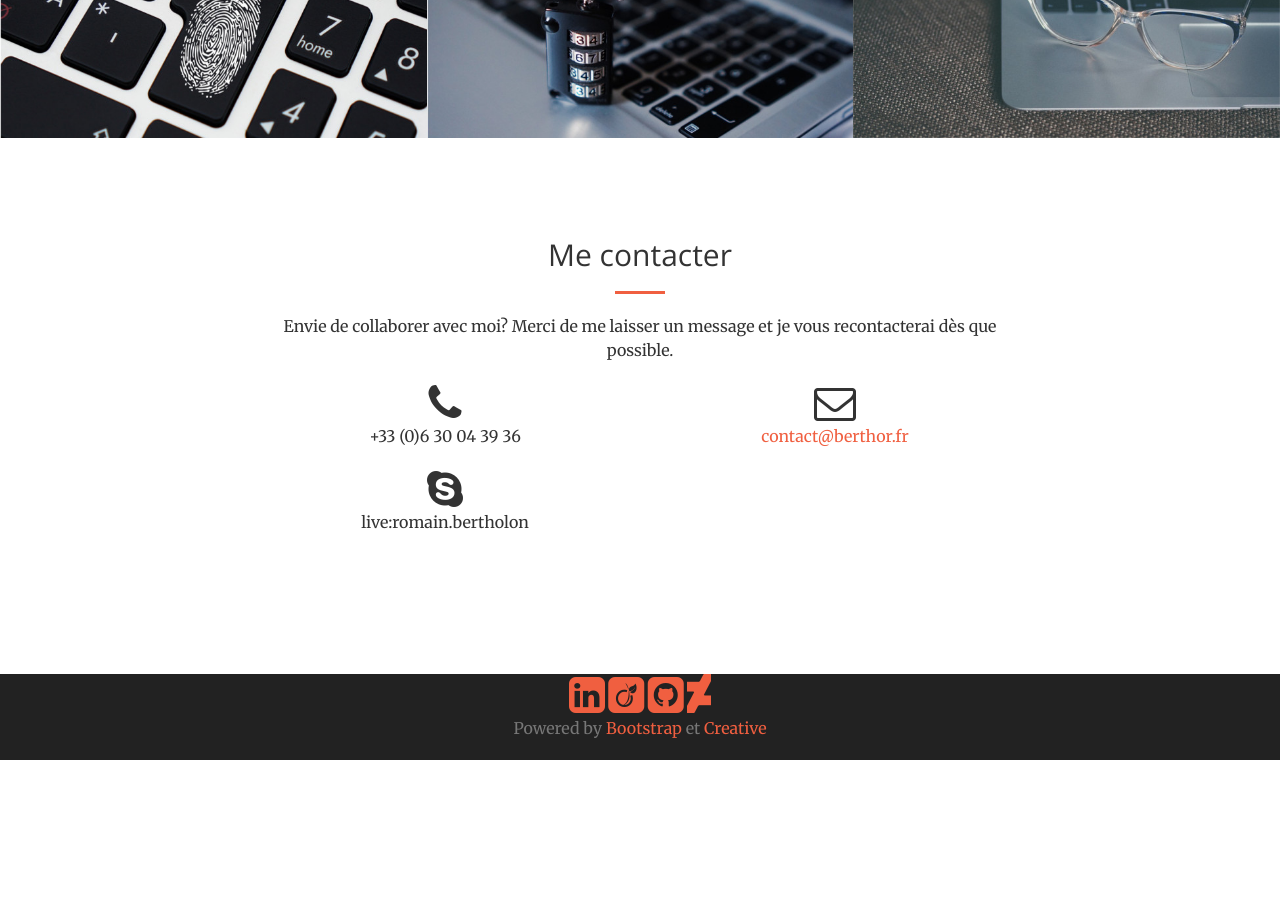
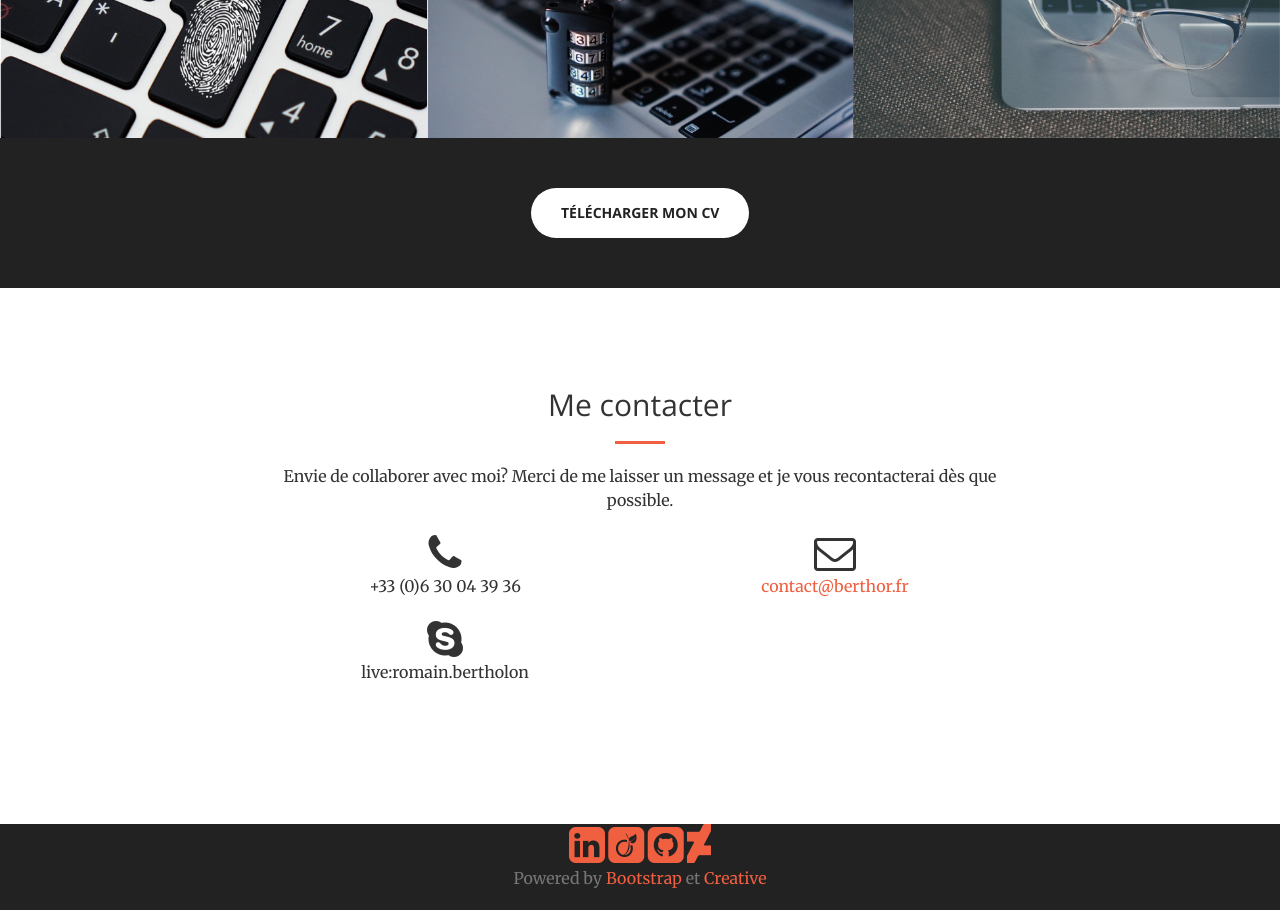
Before and after one commit to romainbe/web, a website: page fr/index.html in a window 1280 px wide. Shown: the part 3160-4070 px from the top of the page. Before the commit the page ends 3920 px from the top, so only its background shows below. Drawn offline with nearby package versions, Linux system fonts and the light colour scheme.

Commit message:
* add CVs and links to them

```diff
--- a/fr/index.html
+++ b/fr/index.html
@@ -376,6 +376,14 @@
                 </div>
             </div>
         </div>
+        <aside class="bg-dark">
+            <div class="container text-center">
+                <div class="call-to-action">
+                    <a href="../romain_bertholon_cv_fr.pdf" class="btn btn-default btn-xl sr-button">
+                     Télécharger mon CV</a>
+                </div>
+            </div>
+        </aside>
     </section>
 
     <section id="contact">
```
Also changed, not shown: index.html (+8 -0 lines), 2 other files.
